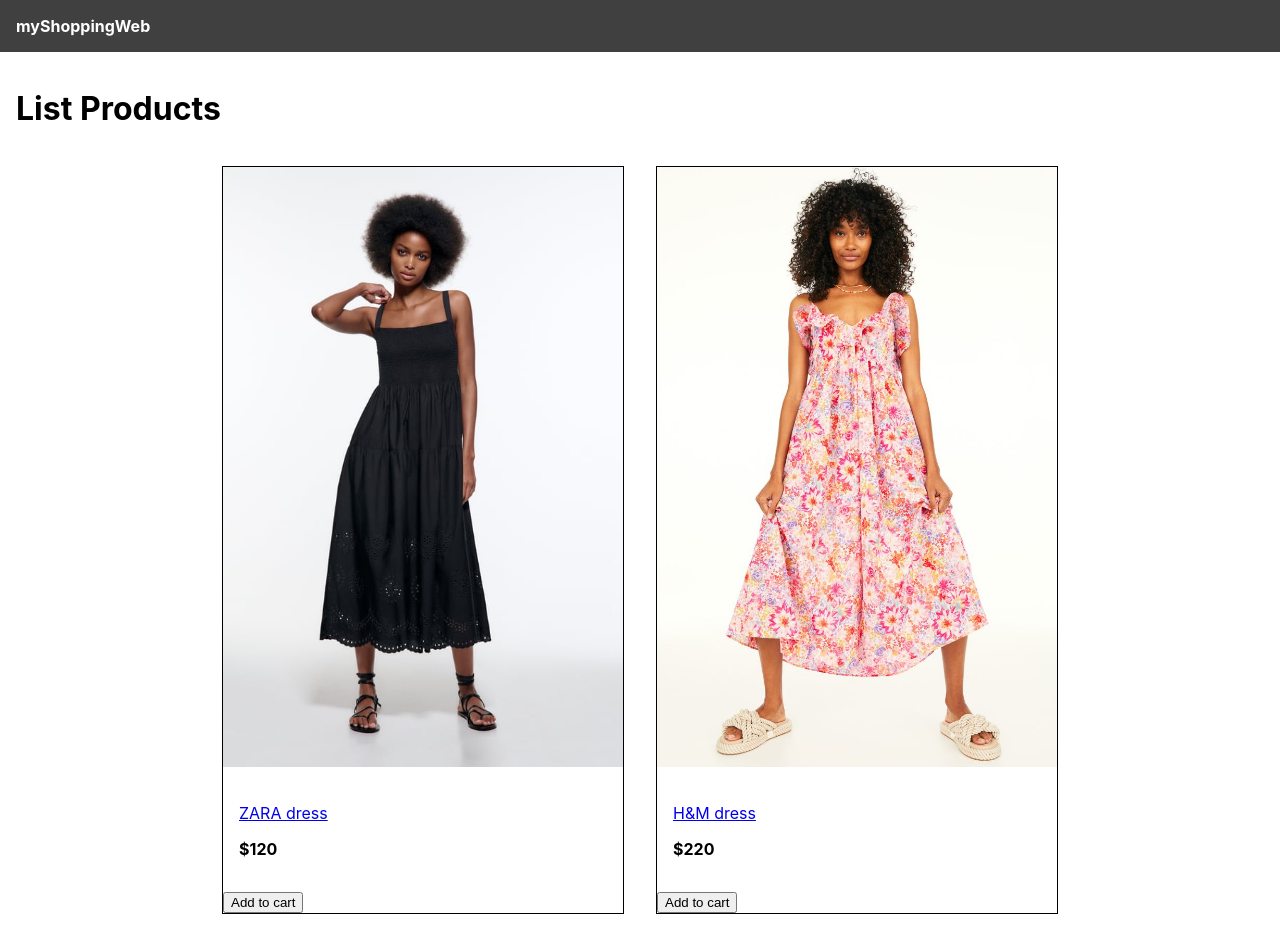
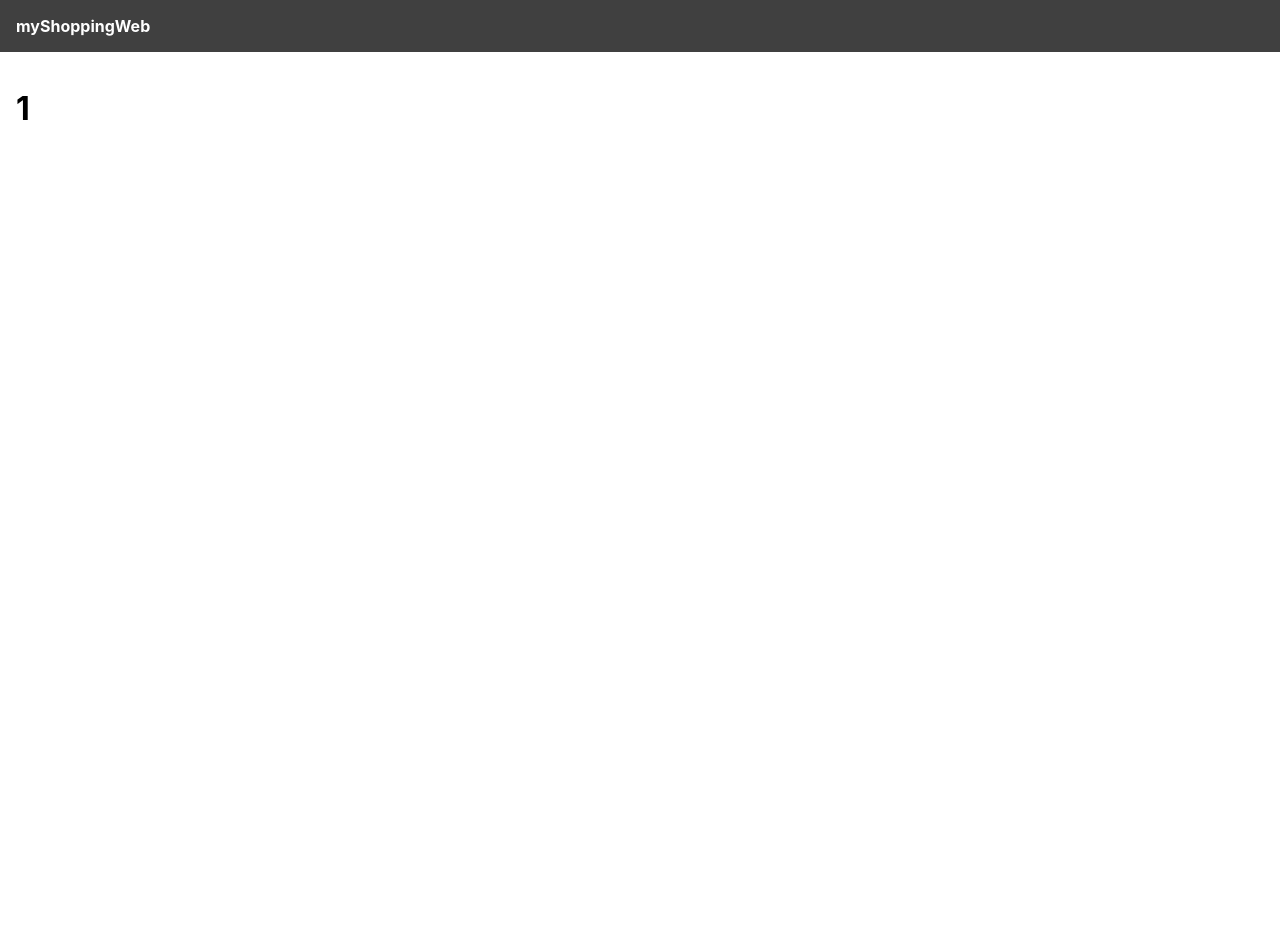
Before and after one commit to hermineavagyan/myShoppingWeb, a React (Create React App) app in the folder frontend/: page /product/1 in a window 1280 px wide. Shown: the top 944 px of the page. After the commit the page ends 800 px from the top, so only its background shows below. Built offline with nearby package versions, Linux system fonts and the light colour scheme.

Commit message:
routing added

```diff
--- a/frontend/src/App.js
+++ b/frontend/src/App.js
@@ -1,34 +1,24 @@
 
 import './App.css';
-import data from './data';
+import { BrowserRouter, Link, Route, Routes, } from 'react-router-dom'
+import HomeScreen from './screens/HomeScreen';
+import ProductScreen from './screens/ProductScreen';
 
 function App() {
   return (
+    <BrowserRouter>
       <div>
         <header >
-        <a href="/">myShoppingWeb</a>
+          <Link to="/">myShoppingWeb</Link>
         </header>
         <main>
-        <h1> List Products</h1>
-
-        <div className="products">
-          {data.products.map((product) => (
-            <div className="product" key={product.slug}>
-              <a href={`/product/${product.slug}`}>
-                <img src={product.image} alt={product.name} />
-              </a>
-              <div className="product_info">
-                <a href={`/product/${product.slug}`}>
-                  <p>{product.name}</p>
-                </a>
-
-                <p><strong>${product.price}</strong></p></div>
-              <button>Add to cart</button>
-            </div>
-          ))}
-        </div>
+          <Routes>
+            <Route path="/product/:slug" element={<ProductScreen />}></Route>
+            <Route path="/" element={<HomeScreen />}></Route>
+          </Routes>
         </main>
       </div>
+    </BrowserRouter>
   );
 }
 
--- /dev/null
+++ b/frontend/src/screens/HomeScreen.js
@@ -0,0 +1,30 @@
+import { Link } from "react-router-dom";
+import data from "../data";
+
+function HomeScreen() {
+    return (
+        <div>
+            <h1> List Products</h1>
+
+            <div className="products">
+                {data.products.map((product) => (
+                    <div className="product" key={product.slug}>
+                        <Link to={`/product/${product.slug}`}>
+                            <img src={product.image} alt={product.name} />
+                        </Link>
+                        <div className="product_info">
+                            <Link to={`/product/${product.slug}`}>
+                                <p>{product.name}</p>
+                            </Link>
+
+                            <p><strong>${product.price}</strong></p></div>
+                        <button>Add to cart</button>
+                    </div>
+                ))}
+            </div>
+        </div>
+    )
+
+
+}
+export default HomeScreen;
--- /dev/null
+++ b/frontend/src/screens/ProductScreen.js
@@ -0,0 +1,12 @@
+import { useParams } from "react-router-dom";
+
+function ProductScreen() {
+    const params = useParams();
+    const { slug } = params;
+    return (
+        <div>
+            <h1>{slug}</h1>
+        </div>
+    )
+}
+export default ProductScreen;
```
Also changed, not shown: 1 other file (tests, documents, lock files or other folders). Lines whose indentation alone changed are shown as unchanged.
